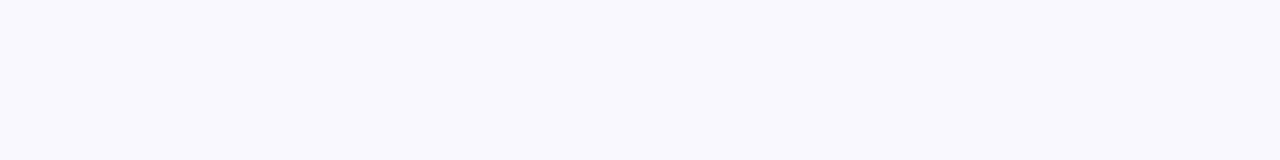
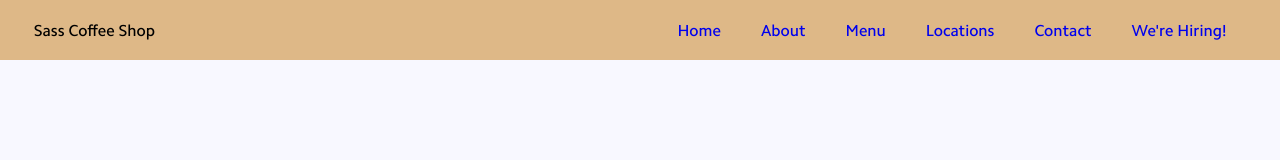
Before and after one commit to MatthewPalmer9/sass-coffee-shop, a plain HTML site: page index.html in a window 1280 px wide. Drawn offline with Linux system fonts and the light colour scheme.

Commit message:
Added a flex navigation bar with fake links and fixed it to the top of the screen.

```diff
--- a/index.html
+++ b/index.html
@@ -10,6 +10,51 @@
     <link rel="stylesheet" href="./styles.css">
 </head>
 <body>
+    <!-- Navbar -->
+    <nav>
+        <div id="brand">
+            <p>Sass Coffee Shop</p>
+        </div>
+        <!-- Nav Links -->
+        <div class="nav-list">
+            <ul>
+                <li class="nav-item">
+                    <a class="nav-link" href=#>
+                        Home
+                    </a>
+                </li>
+                <li class="nav-item">
+                    <a class="nav-link" href=#>
+                        About
+                    </a>
+                </li>
+                <li class="nav-item">
+                    <a class="nav-link" href=#>
+                        Menu
+                    </a>
+                </li>
+                <li class="nav-item">
+                    <a class="nav-link" href=#>
+                        Locations
+                    </a>
+                </li>
+                <li class="nav-item">
+                    <a class="nav-link" href=#>
+                        Contact
+                    </a>
+                </li>
+                <li class="nav-item">
+                    <a class="nav-link" href=#>
+                        We're Hiring!
+                    </a>
+                </li>
+            </ul>
+        </div>
+    </nav>
+
+    <header>
+
+    </header>
 
 </body>
 </html>
--- a/styles.scss
+++ b/styles.scss
@@ -28,8 +28,66 @@
 
 body {
     margin: 0;
+    font-family: 'CustomMediumFont';
+    padding: 0;
     box-sizing: border-box;
     -webkit-font-smoothing: antialiased;
     -moz-osx-font-smoothing: grayscale;
     background-color: ghostwhite;
 }
+
+nav {
+    display: flex;
+    position: fixed;
+    justify-content: space-around;
+    align-items: center;
+    width: 100vw;
+    height: 60px;
+    background-color: burlywood;
+
+    div.brand {
+        width: 100%;
+        height: 100%;
+        margin: 20px;
+
+        p {
+            width: 100%;
+            padding-left: 20px;
+        }
+    }
+
+    div.nav-list {
+        display: flex;
+        justify-content: flex-end;
+        width: 80vw;
+
+        ul {
+            display: flex;
+            flex-direction: row;
+            align-items: center;
+            height: 40px;
+            width: auto;
+            list-style: none;
+            margin: 0;
+
+            li {
+                display: flex;
+                justify-content: center;
+                padding: 20px;
+                width: 100%;
+                white-space: nowrap;
+
+                a {
+                    width: 100%;
+                    text-align: center;
+                    text-decoration: none;
+                }
+            }
+        }
+    }
+}
+
+header {
+    height: 100vh;
+    background-color: ghostwhite;
+}
```
Also changed, not shown: styles.css, 1 other file.
